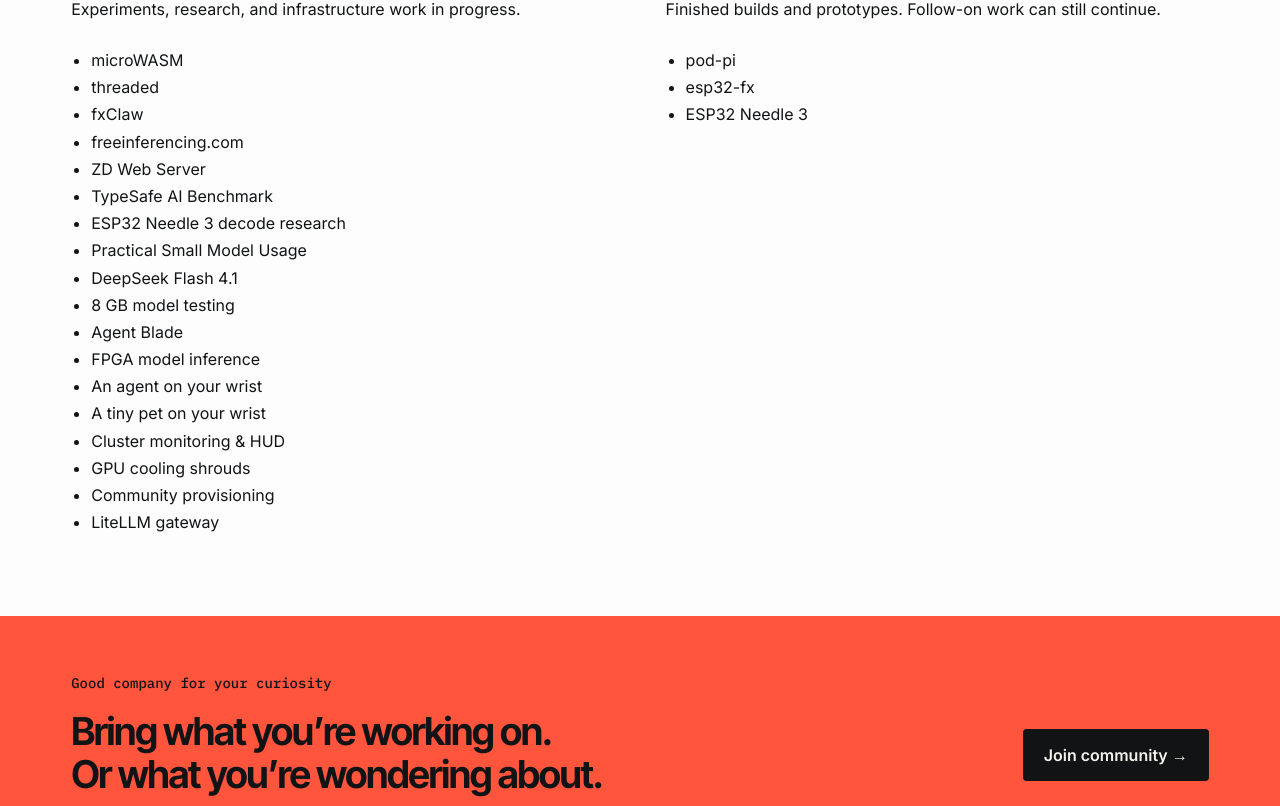
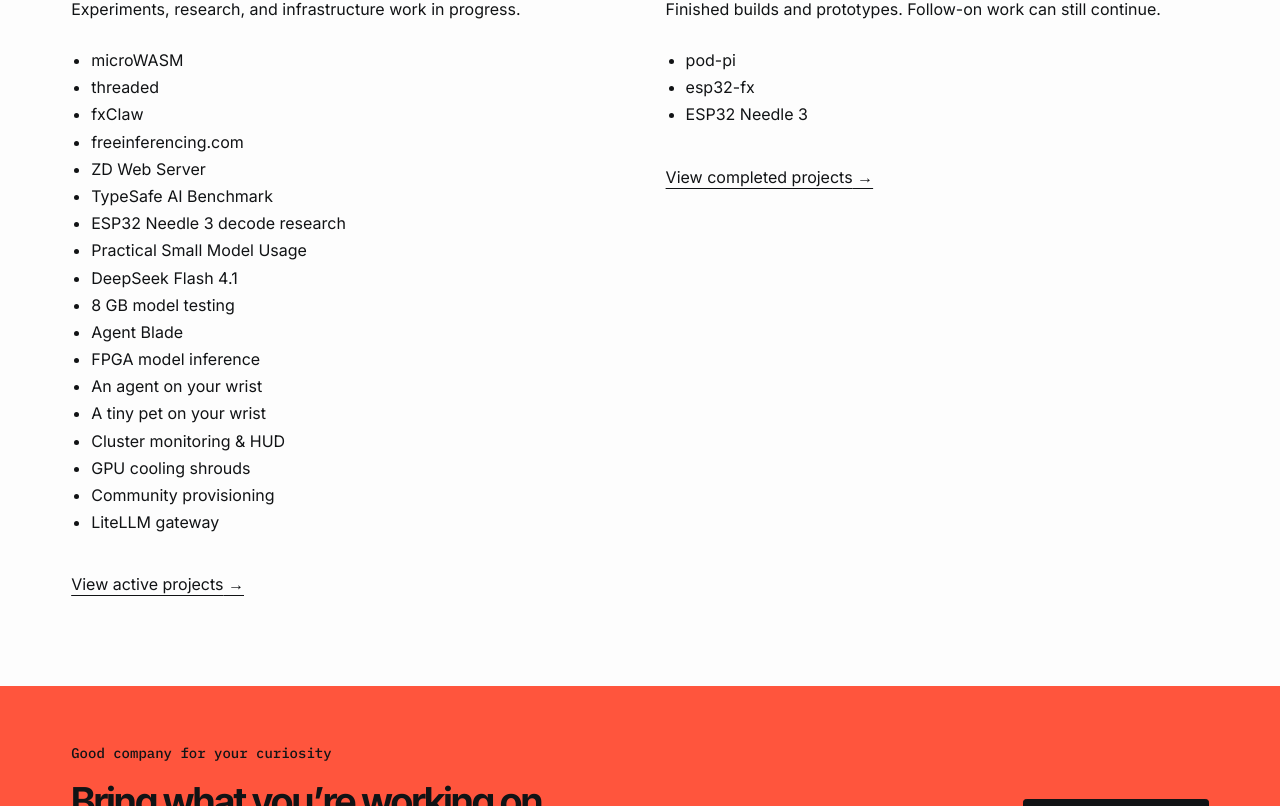
Before and after one commit to Hackers-in-the-Loop/website, a Next.js app: page /projects in a window 1280 px wide. Shown: the part 593-1399 px from the top of the page. Built offline with nearby package versions, Linux system fonts and the light colour scheme; no server answers.

Commit message:
Make project category links explicit

```diff
--- a/src/app/(current)/projects/page.tsx
+++ b/src/app/(current)/projects/page.tsx
@@ -9,13 +9,14 @@
     <PageIntro label="Projects" title="What we’re building."><p>Explore current work and projects that have reached a completed milestone. Each project page includes its lead, resources, and links where available.</p><p className="v2-note">Updated {projectsUpdated}.</p></PageIntro>
     <div className="v2-wrap v2-project-choices">
       {[
-        { href: "/projects/active", title: "Active projects", projects: labProjects, copy: "Experiments, research, and infrastructure work in progress." },
-        { href: "/projects/completed", title: "Completed projects", projects: completedProjects, copy: "Finished builds and prototypes. Follow-on work can still continue." },
+        { href: "/projects/active", title: "Active projects", cta: "View active projects", projects: labProjects, copy: "Experiments, research, and infrastructure work in progress." },
+        { href: "/projects/completed", title: "Completed projects", cta: "View completed projects", projects: completedProjects, copy: "Finished builds and prototypes. Follow-on work can still continue." },
       ].map(choice => <section className="v2-project-choice" key={choice.href}>
         <p className="v2-kicker">{choice.projects.length} projects</p>
         <h2><a href={choice.href}>{choice.title} →</a></h2>
         <p>{choice.copy}</p>
         <ul>{choice.projects.map(project => <li key={project.id}>{project.name}</li>)}</ul>
+        <a className="v2-link v2-project-choice-cta" href={choice.href}>{choice.cta} →</a>
       </section>)}
     </div>
     <CommunityInvitation />
--- a/src/components/v2/site.css
+++ b/src/components/v2/site.css
@@ -214,5 +214,6 @@
 .v2-project-choice h2 a:hover { color: var(--signal-deep); }
 .v2-project-choice > p:not(.v2-kicker) { color: var(--graphite); }
 .v2-project-choice ul { margin-top: 1.5rem; padding-left: 1.25rem; line-height: 1.7; }
+.v2-project-choice-cta { display: inline-block; margin-top: 1.75rem; }
 .v2-project-external + .v2-project-external { margin-left: 1.25rem; }
 @media (max-width: 700px) { .v2-project-choices { grid-template-columns: 1fr; } }
```
